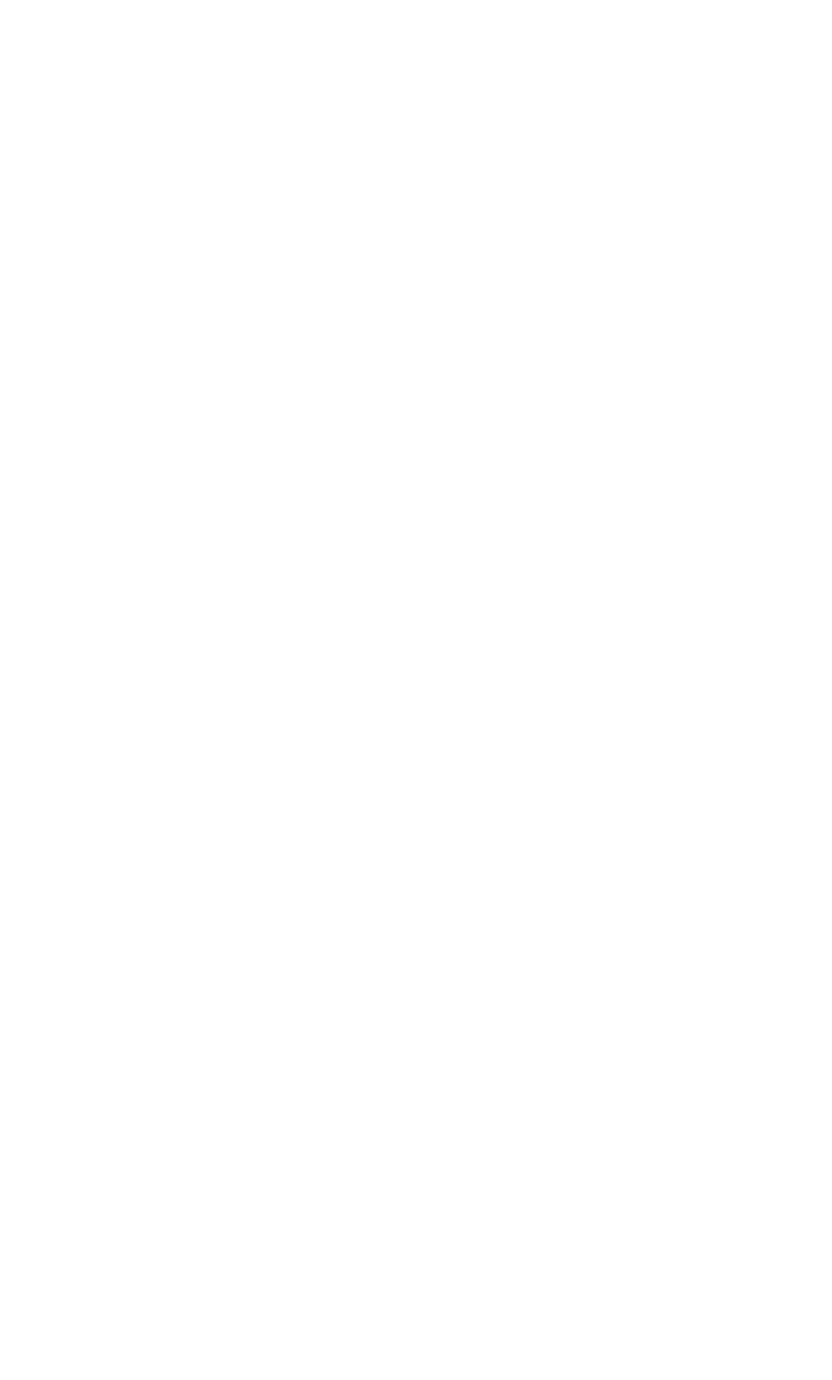
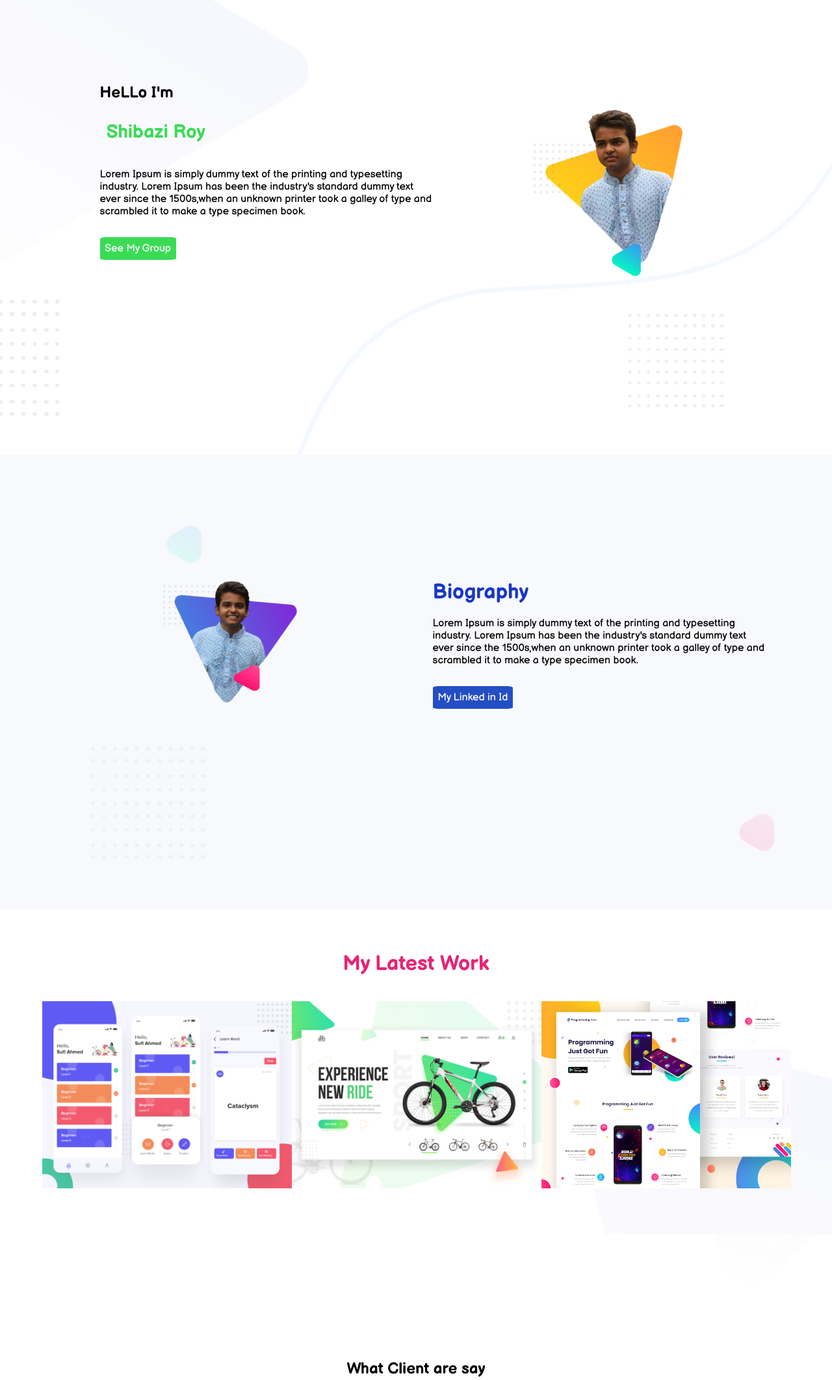
Before and after one commit to shibaziroymridul/my-personal-website, a plain HTML site: page index.html in a window 1280 px wide. Shown: the top 2124 px of the page at 65% size. Before the commit the page ends 800 px from the top, so only its background shows below. Drawn offline with Linux system fonts and the light colour scheme.

Commit message:
finished

```diff
--- a/index.html
+++ b/index.html
@@ -3,9 +3,110 @@
 <head>
     <meta charset="UTF-8">
     <meta name="viewport" content="width=device-width, initial-scale=1.0">
+    <link rel="stylesheet" href="style.css">
+    <link href="https://fonts.googleapis.com/css2?family=Balsamiq+Sans:ital,wght@0,400;0,700;1,400&display=swap" rel="stylesheet">
     <title>Shibazi Roy Mridul</title>
 </head>
 <body>
+    <section class="first-section section1">
+
+            <div class="half-display text">
+                <h1>
+                    HeLLo I'm <br><br>
+                    <span>Shibazi Roy</span>
+                </h1>
+            <br><br>
+                <p>
+                    Lorem Ipsum is simply dummy text of the printing and typesetting industry. Lorem Ipsum has been the industry's standard dummy text ever since the 1500s,when an unknown printer took a galley of type and scrambled it to make a type specimen book.
+                </p>
+                <br><br>
+                <a href="https://www.facebook.com/groups/3063797593711546"> See My Group</a>
+            </div>
+
+            <div class="half-display">
+                <img src="img/20200824_020556.png" alt="profile">
+            </div>
+
+
+
+    </section>
+
+    <section class="first-section section2">
+
+
+
+
+        <div class="half-display profile2">
+            <img src="img/20200824_020733.png" alt="profile">
+        </div>
+
+        <div class="half-display text2">
+            <h2> Biography</h2> <br>
+
+            <p>
+                Lorem Ipsum is simply dummy text of the printing and typesetting industry. Lorem Ipsum has been the industry's standard dummy text ever since the 1500s,when an unknown printer took a galley of type and scrambled it to make a type specimen book.
+            </p>
+            <br><br>
+            <a href="https://www.linkedin.com/in/shibazi-roy-mridul-414100174/"> My Linked in Id</a>
+        </div>
+
+
+
+    </section>
+
+    <section class="first-section section3 ">
+
+
+            <h2 align="center">My Latest Work</h2>
+
+            <div class="one-third first-work">
+
+                <img src="img/latest-work/work-1.png" alt="work-1">
+
+            </div>
+
+            <div class="one-third">
+
+                <img src="img/latest-work/work-2.jpg" alt="work-2">
+
+            </div>
+
+            <div class="one-third">
+
+                <img src="img/latest-work/work-3.jpg" alt="work-3">
+
+            </div>
+
+
+
+    </section>
+
+    <section class="first-section footer">
+        <div class="text-footer">
+            <h2 align="center">What Client are say</h2><br><br><br>
+
+            <p align="center" class="client">Bruce Morcy</p>
+            <p align= "center">Founder & CEO Alies</p><br>
+            <p align="center">"Lorem ipsum is simply dummy text of the <br> printing and typesetting industry. Lorem ipsum" </p><br><br>
+            <div class="messege">
+
+                <p align= "center" >Leave me a messege in the
+
+                </p>
+                <br>
+                <p align="center" class="address">shibaziroymridul@gmail.com</p>
+
+            </div>
+
+        </div>
+
+
+
+
+    </section>
+
+    <br><br><br>
+    <p align="center">All rignt reserved by shibazi roy mridul</p>
 
 </body>
 </html>
--- /dev/null
+++ b/style.css
@@ -0,0 +1,140 @@
+* {
+    margin: 0;
+}
+
+body {
+    font-family: 'Balsamiq Sans', cursive;
+}
+
+.first-section {
+    width: 100%;
+    clear: both;
+}
+
+.half-display {
+    width: 40%;
+    float: left;
+
+
+}
+
+
+.section1 {
+    background-image: url(img/header-bg.png);
+    background-repeat: no-repeat;
+    background-size: cover;
+    height: 700px;
+
+}
+.section2 {
+    background-image: url(img/biography-bg.png);
+    background-repeat: no-repeat;
+    background-size: cover;
+    height: 700px;
+
+}
+.section3 {
+    background-image: url(img/latest-work-bg.png);
+    background-repeat: no-repeat;
+    background-size: cover;
+    height: 500px;
+
+}
+.footer {
+    background-image: url(img/footer-bg.png);
+    background-repeat: no-repeat;
+    background-size: cover;
+    height: 1000px;
+    background-position: top;
+}
+
+.text {
+    margin-left: 12%;
+    padding-top: 10%;
+}
+
+.text a {
+    background-color: rgb(59, 219, 86);
+    padding: 1.5%;
+    text-decoration:none;
+    border-radius: 7%;
+    color: white;
+}
+
+.half-display span {
+    color: rgb(59, 219, 86);
+    font-weight: 700;
+    font-size: 120%;
+    padding:6% 0% 9% 2%;
+}
+ .section1 img {
+    width:100%;
+    padding-top:5% ;
+
+ }
+.profile2 img {
+    padding-top: 2%;
+    width:100%;
+}
+ .profile2 {
+     padding: 0% 4% 0% 8%;
+ }
+
+ .text2 {
+     padding-top:15%
+ }
+
+ .text2 h2 {
+     font-weight: 700;
+     color: rgb(23, 55, 197);
+     font-size: 200%;
+ }
+
+ .text2 a {
+    background-color: rgb(35, 78, 196);
+    padding: 1.5%;
+    text-decoration:none;
+    border-radius: 7%;
+    color: white;
+
+ }
+
+ .section3 h2 {
+
+    padding-top: 5%;
+    font-size: 200%;
+    color: rgb(230, 36, 117);
+
+ }
+
+ .one-third {
+     width: 30%;
+     float: left;
+
+ }
+
+ .one-third img {
+     width: 100%;
+     margin: 10% 12% 0% 17%;
+ }
+
+ .client {
+    font-weight: 700;
+ }
+
+ .messege {
+     background-color: rgb(224, 30, 121);
+     margin-left: 32.3%;
+     color: white;
+     padding: 2.7%;
+     width: 30%;
+     border-radius: 10px;
+ }
+ .address {
+    font-size: 150%;
+
+ }
+
+.text-footer {
+    padding-top: 15%;
+}
```
Also changed, not shown: img/20200824_020556.png (added), img/20200824_020733.png (added), img/Profile.jpg (added), img/biography-bg.png (added), img/footer-bg.png (added), img/header-bg.png (added), img/latest-work-bg.png (added), img/latest-work/work-1.png (added), img/latest-work/work-2.jpg (added), img/latest-work/work-3.jpg (added), img/peter.png (added), img/peter_dream.png (added), img/profile2.jpg (added), 3 other files.
